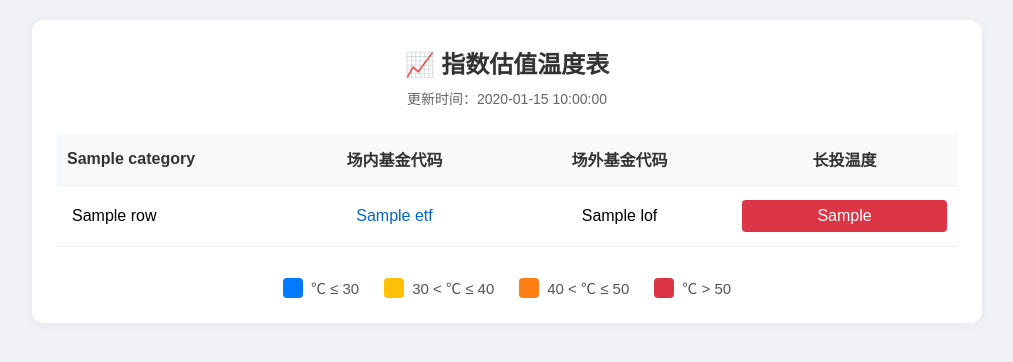
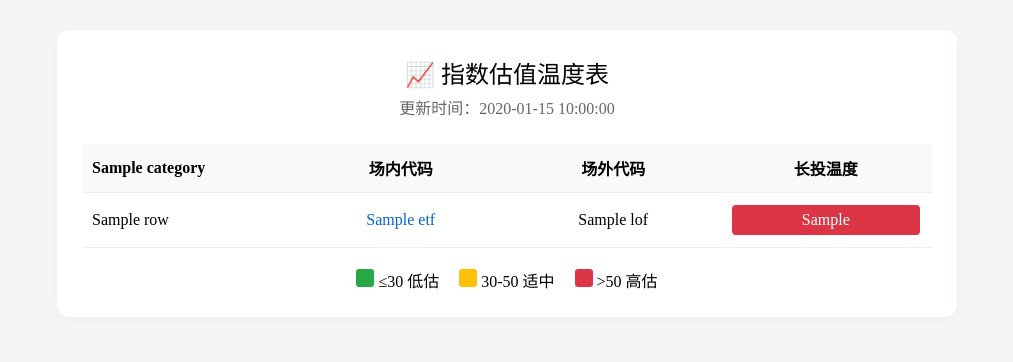
Before and after one commit to zysj8/valuation-dashboard, a Python web app: template templates/index.html in a window 1280 px wide. Shown: the top 362 px of the page, without its empty margins (133-1146 px from the left). Run offline with Jinja, Linux system fonts and the light colour scheme; the template is opened without the code that fills it: most values are stand-ins (such as "Sample title", 1, 10 or a date in 2020).

Commit message:
Update index.html

```diff
--- a/templates/index.html
+++ b/templates/index.html
@@ -5,126 +5,21 @@
 <meta name="viewport" content="width=device-width, initial-scale=1.0">
 <title>指数估值温度表</title>
 <style>
-* {
-    box-sizing: border-box;
-    margin: 0;
-    padding: 0;
-}
-
-body {
-    font-family: "Microsoft YaHei", "PingFang SC", sans-serif;
-    margin: 20px;
-    background-color: #f0f2f5;
-}
-
-.container {
-    max-width: 950px;
-    margin: 0 auto;
-    background-color: #ffffff;
-    padding: 25px;
-    border-radius: 12px;
-    box-shadow: 0 2px 12px rgba(0,0,0,0.05);
-}
-
-.title {
-    text-align: center;
-    font-size: 24px;
-    font-weight: bold;
-    color: #333;
-    margin-bottom: 8px;
-}
-
-.time {
-    text-align: center;
-    color: #666;
-    font-size: 14px;
-    margin-bottom: 25px;
-}
-
-/* 表格核心：等间距列宽设置 */
-table {
-    width: 100%;
-    border-collapse: collapse;
-    margin-bottom: 25px;
-    table-layout: fixed;
-}
-
-/* 四列等间距设置，保证三个间距完全一致 */
-th:nth-child(1), td:nth-child(1) { width: 25%; }
-th:nth-child(2), td:nth-child(2) { width: 25%; }
-th:nth-child(3), td:nth-child(3) { width: 25%; }
-th:nth-child(4), td:nth-child(4) { width: 25%; }
-
-th, td {
-    padding: 14px 10px;
-    text-align: center;
-    border-bottom: 1px solid #eee;
-    font-size: 16px;
-    overflow: hidden;
-    text-overflow: ellipsis;
-}
-
-/* 指数名称列左对齐 */
-td:first-child {
-    text-align: left;
-    padding-left: 15px;
-}
-
-th {
-    background-color: #f8f9fa;
-    font-weight: bold;
-    color: #333;
-}
-
-.cate-name {
-    text-align: left;
-    font-weight: bold;
-    color: #333;
-}
-
-/* 温度色块完美居中 */
-.temp-block {
-    display: inline-flex;
-    align-items: center;
-    justify-content: center;
-    width: 100%;
-    height: 32px;
-    line-height: 32px;
-    border-radius: 4px;
-    color: white;
-    font-weight: 500;
-}
-
-.blue { background-color: #007bff; }
-.red { background-color: #dc3545; }
-
-/* 场内代码颜色美化 */
-td:nth-child(2) {
-    color: #0066cc;
-    font-weight: 500;
-}
-
-/* 图例美化 */
-.legend {
-    display: flex;
-    justify-content: center;
-    gap: 25px;
-    margin-top: 30px;
-    font-size: 15px;
-    color: #555;
-}
-
-.legend-item {
-    display: flex;
-    align-items: center;
-    gap: 8px;
-}
-
-.legend-color {
-    width: 20px;
-    height: 20px;
-    border-radius: 4px;
-}
+* {box-sizing:border-box}
+body {font-family:Microsoft YaHei;margin:0;background:#f4f5f7}
+.container {max-width:900px;margin:30px auto;background:#fff;border-radius:12px;padding:25px;box-shadow:0 2px 10px #00000008}
+.title {text-align:center;font-size:24px;margin-bottom:5px}
+.time {text-align:center;color:#666;margin-bottom:25px}
+table {width:100%;border-collapse:collapse;margin-bottom:20px;table-layout:fixed}
+th,td {padding:12px;text-align:center;border-bottom:1px solid #eee}
+td:first-child, th:first-child {text-align:left;padding-left:10px}
+th {background:#f9f9f9}
+.temp {width:100%;height:30px;line-height:30px;border-radius:4px;color:#fff;font-weight:500}
+.green {background:#28a745}
+.yellow {background:#ffc107;color:#333}
+.red {background:#dc3545}
+.legend {display:flex;justify-content:center;gap:20px;margin-top:20px}
+.legend span {width:18px;height:18px;display:inline-block;border-radius:3px}
 </style>
 </head>
 <body>
@@ -133,49 +28,40 @@ td:nth-child(2) {
 <div class="time">更新时间：{{ time }}</div>
 
 {% set groups = {} %}
-{% for r in rows %}
-    {% if r.category not in groups %}
-        {% set _ = groups.update({r.category: []}) %}
-    {% endif %}
-    {% set _ = groups[r.category].append(r) %}
-{% endfor %}
+{% for r in rows %}{% if r.category not in groups %}{% set _ = groups.update({r.category: []}) %}{% endif %}{% set _ = groups[r.category].append(r) %}{% endfor %}
 
-{% for category, items in groups.items() %}
+{% for cate, items in groups.items() %}
 <table>
-  <thead>
   <tr>
-      <th class="cate-name">{{ category }}</th>
-      <th>场内基金代码</th>
-      <th>场外基金代码</th>
-      <th>{% if category == '行业指数' %}PB温度{% else %}长投温度{% endif %}</th>
+    <th>{{ cate }}</th>
+    <th>场内代码</th>
+    <th>场外代码</th>
+    <th>{% if cate == '行业指数' %}PB温度{% else %}长投温度{% endif %}</th>
   </tr>
-  </thead>
-  <tbody>
   {% for item in items %}
   <tr>
     <td>{{ item.name }}</td>
-      <td>{{ item.etf }}</td>
+    <td style="color:#0066cc">{{ item.etf }}</td>
     <td>{{ item.lof }}</td>
     <td>
-          {% if item.type == 'pb' %}
-              <div class="temp-block blue">{{ item.lt }}</div>
+      {% if item.lt <= 30 %}
+      <div class="temp green">{{ item.lt }}</div>
+      {% elif item.lt <= 50 %}
+      <div class="temp yellow">{{ item.lt }}</div>
       {% else %}
-              <div class="temp-block red">{{ item.lt }}</div>
+      <div class="temp red">{{ item.lt }}</div>
       {% endif %}
     </td>
   </tr>
   {% endfor %}
-  </tbody>
 </table>
 {% endfor %}
 
 <div class="legend">
-    <div class="legend-item"><div class="legend-color" style="background:#007bff;"></div><span>℃ ≤ 30</span></div>
-    <div class="legend-item"><div class="legend-color" style="background:#ffc107;"></div><span>30 < ℃ ≤ 40</span></div>
-    <div class="legend-item"><div class="legend-color" style="background:#fd7e14;"></div><span>40 < ℃ ≤ 50</span></div>
-    <div class="legend-item"><div class="legend-color" style="background:#dc3545;"></div><span>℃ > 50</span></div>
+  <div><span style="background:#28a745"></span> ≤30 低估</div>
+  <div><span style="background:#ffc107"></span> 30-50 适中</div>
+  <div><span style="background:#dc3545"></span> >50 高估</div>
 </div>
-
 </div>
 </body>
 </html>
```
Lines whose indentation alone changed are shown as unchanged.
